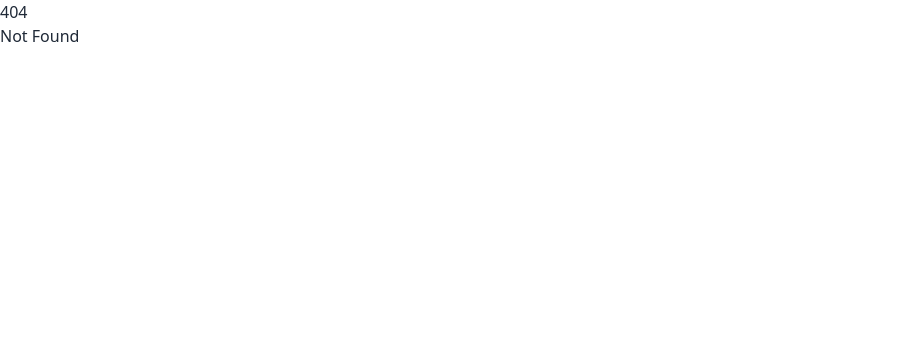
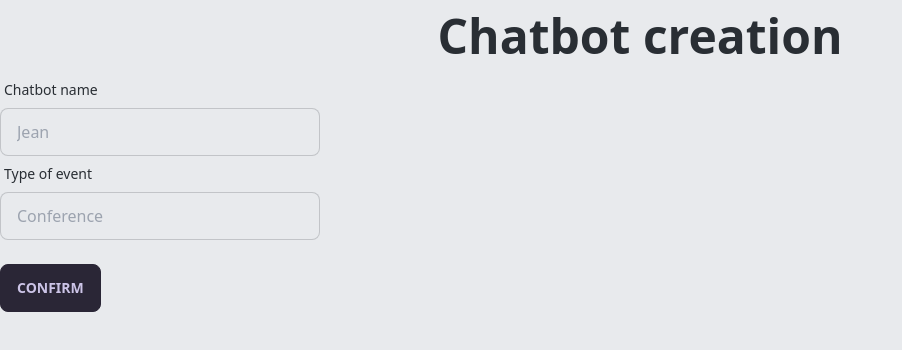
Before and after one commit to Ibentau/front-admin, a SvelteKit app: page /creationChatbot in a window 1280 px wide. Before the commit this address had no page. Shown: the top 350 px of the page, without its empty margins (0-902 px from the left). Built offline with nearby package versions, Linux system fonts and the light colour scheme.

Commit message:
commit daisyUI theme

```diff
--- /dev/null
+++ b/src/routes/creationChatbot/+page.svelte
@@ -0,0 +1,38 @@
+<script>
+  let name = "";
+  let event = "";
+</script>
+
+<h1>Chatbot creation</h1>
+
+<div class="form-control w-full max-w-xs">
+  <label for="input" class="label">
+    <span class="label-text">Chatbot name</span>
+  </label>
+  <input
+    placeholder="Jean"
+    class="input input-bordered w-full max-w-xs"
+    bind:value={name}
+  />
+</div>
+
+<div class="form-control w-full max-w-xs">
+  <label for="input" class="label">
+    <span class="label-text">Type of event </span>
+  </label>
+  <input
+    placeholder="Conference	"
+    class="input input-bordered w-full max-w-xs"
+    bind:value={event}
+  />
+</div>
+<br />
+<button class="btn">Confirm</button>
+
+<style>
+  h1 {
+    text-align: center;
+    font-size: 48px;
+    font-weight: bold;
+  }
+</style>
--- /dev/null
+++ b/src/routes/downloadJSON.svelte
@@ -0,0 +1,14 @@
+<script>
+  function downloadJSON() {
+    const data = { name: "ChatGPT", language: "JavaScript" };
+    const dataJSON = JSON.stringify(data);
+    const blob = new Blob([dataJSON], { type: "application/json" });
+    const link = document.createElement("a");
+    link.download = "data.json";
+    link.href = URL.createObjectURL(blob);
+    link.click();
+  }
+</script>
+
+<button class="btn" on:click={downloadJSON}>Télécharger le fichier .json</button
+>
--- a/tailwind.config.cjs
+++ b/tailwind.config.cjs
@@ -5,4 +5,29 @@ module.exports = {
     extend: {},
   },
   plugins: [require("daisyui")],
+  daisyui: {
+    themes: [
+      {
+        mytheme: {
+          primary: "#edae9a",
+
+          secondary: "#d3dd5d",
+
+          accent: "#e067b8",
+
+          neutral: "#2A2636",
+
+          "base-100": "#E8EAED",
+
+          info: "#539CD0",
+
+          success: "#157E4C",
+
+          warning: "#DF7307",
+
+          error: "#E8697A",
+        },
+      },
+    ],
+  },
 };
```
Also changed, not shown: 1 other file (tests, documents, lock files or other folders).
